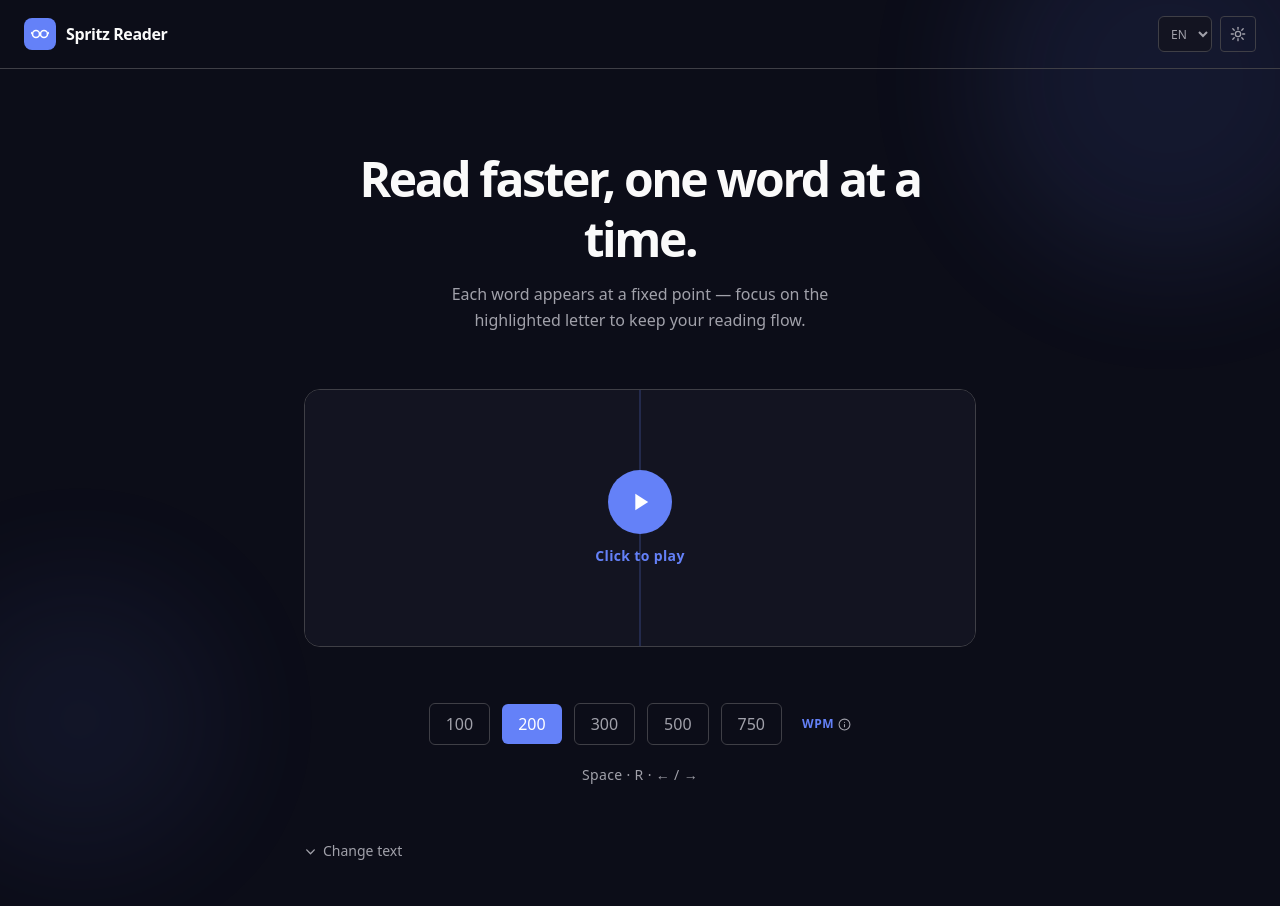
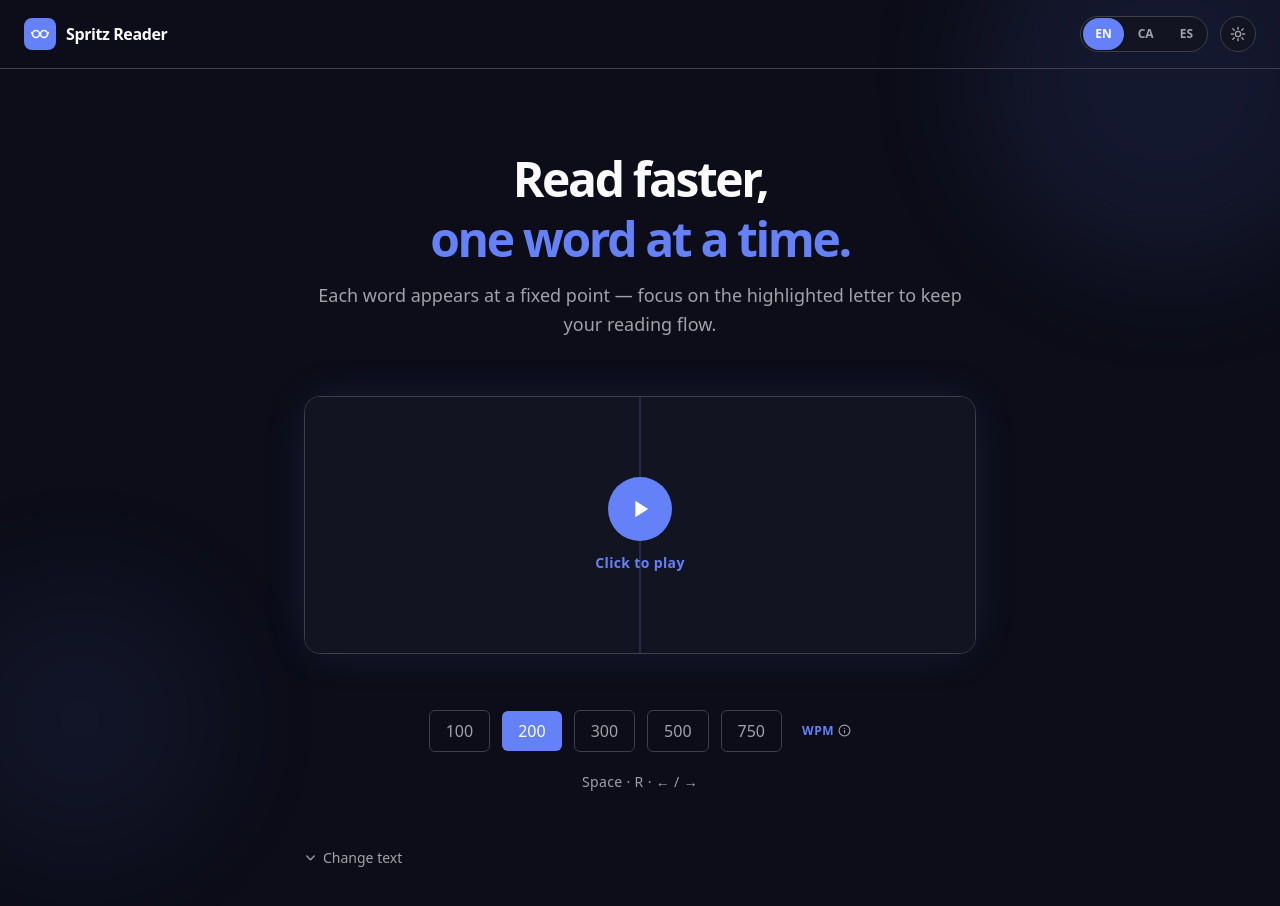
Before and after one commit to daliife/spritz-reader-with-sdd, a React (Vite) app: page / in a window 1280 px wide. Shown: the top 906 px of the page. Built offline with nearby package versions, Linux system fonts and the light colour scheme.

Commit message:
feat: enhance UI components with improved layout and styling, add emphasis to app tagline

```diff
--- a/src/App.tsx
+++ b/src/App.tsx
@@ -154,7 +154,7 @@ export default function App() {
           </div>
           <h1 className="text-base font-bold tracking-tight">Spritz Reader</h1>
         </div>
-        <div className="flex items-center gap-2">
+        <div className="flex items-center gap-3">
           <LanguageSelector
             language={language}
             onChange={handleLanguageChange}
@@ -169,9 +169,12 @@ export default function App() {
           {/* Intro */}
           <div className="text-center animate-fade-up">
             <h2 className="text-3xl sm:text-4xl md:text-5xl font-black tracking-tighter leading-tight">
-              {t.appTagline}
+              <span className="block">{t.appTagline}</span>
+              <span className="block text-(--color-accent)">
+                {t.appTaglineEmphasis}
+              </span>
             </h2>
-            <p className="mt-3 text-sm md:text-base text-(--color-text-muted) max-w-sm md:max-w-md mx-auto leading-relaxed">
+            <p className="mt-3 text-base md:text-lg text-(--color-text-muted) leading-relaxed">
               {t.appDescription}
             </p>
           </div>
@@ -179,12 +182,12 @@ export default function App() {
           {/* Reader display */}
           <div
             className={[
-              "rounded-2xl overflow-hidden border transition-colors duration-300 animate-fade-up",
+              "rounded-2xl overflow-hidden border transition-colors duration-300 animate-fade-up [box-shadow:var(--shadow-card)]",
               status === "playing"
                 ? "border-(--color-accent)"
                 : status === "paused"
                   ? "border-(--color-accent)/60"
-                  : "border-(--color-border) hover:border-(--color-accent)",
+                  : "border-(--color-border)",
             ].join(" ")}
             style={{ animationDelay: "80ms" }}
           >
--- a/src/components/LanguageSelector/LanguageSelector.tsx
+++ b/src/components/LanguageSelector/LanguageSelector.tsx
@@ -13,28 +13,34 @@ const LANGUAGES: { code: Language; label: string }[] = [
 
 /**
  * Language selector — ref: spritz-reader.plan.md §7, spec US-09
- * Renders a native <select> dropdown so the browser handles the picker UI.
+ * Segmented pill control — one button per locale.
  */
 export function LanguageSelector({
   language,
   onChange,
 }: LanguageSelectorProps) {
   return (
-    <select
-      value={language}
-      onChange={(e) => onChange(e.target.value as Language)}
+    <div
+      role="group"
       aria-label="Select language"
-      className="h-9 text-xs font-medium rounded-md border border-(--color-border)
-                 bg-(--color-surface) text-(--color-text-muted)
-                 px-2 cursor-pointer transition-colors
-                 hover:border-(--color-accent) hover:text-(--color-text-primary)
-                 focus:outline-none focus:border-(--color-accent)"
+      className="flex h-9 items-center bg-(--color-surface) border border-(--color-border) rounded-full p-0.5 gap-0.5"
     >
       {LANGUAGES.map(({ code, label }) => (
-        <option key={code} value={code}>
+        <button
+          key={code}
+          onClick={() => onChange(code)}
+          aria-label={`${label} language`}
+          aria-pressed={language === code}
+          className={[
+            "px-3 py-2 text-xs font-semibold rounded-full transition-colors",
+            language === code
+              ? "bg-(--color-accent) text-white shadow-sm"
+              : "text-(--color-text-muted) hover:text-(--color-text-primary)",
+          ].join(" ")}
+        >
           {label}
-        </option>
+        </button>
       ))}
-    </select>
+    </div>
   );
 }
--- a/src/components/ThemeToggle/ThemeToggle.tsx
+++ b/src/components/ThemeToggle/ThemeToggle.tsx
@@ -20,9 +20,9 @@ export function ThemeToggle({ theme, onToggle, t }: ThemeToggleProps) {
       onClick={onToggle}
       aria-label={label}
       title={label}
-      className="w-9 h-9 rounded flex items-center justify-center
-                 text-(--color-text-muted) hover:text-(--color-text-primary)
-                 border border-(--color-border) hover:border-(--color-accent)
+      className="w-9 h-9 rounded-full flex items-center justify-center
+                 bg-(--color-surface) border border-(--color-border)
+                 text-(--color-text-muted) hover:text-(--color-accent) hover:border-(--color-accent)
                  transition-colors"
     >
       {isDark ? (
--- a/src/i18n/translations.ts
+++ b/src/i18n/translations.ts
@@ -3,6 +3,7 @@ export type Language = "en" | "ca" | "es";
 export interface Translations {
   // App intro
   appTagline: string;
+  appTaglineEmphasis: string;
   appDescription: string;
   // SpeedReader display
   idlePlaceholder: string;
@@ -25,7 +26,8 @@ export interface Translations {
 
 export const translations: Record<Language, Translations> = {
   en: {
-    appTagline: "Read faster, one word at a time.",
+    appTagline: "Read faster,",
+    appTaglineEmphasis: "one word at a time.",
     appDescription:
       "Each word appears at a fixed point — focus on the highlighted letter to keep your reading flow.",
     idlePlaceholder: "Click to play",
@@ -42,7 +44,8 @@ export const translations: Record<Language, Translations> = {
     keyboardHint: "Space · R · ← / →",
   },
   ca: {
-    appTagline: "Llegeix més ràpid, paraula a paraula.",
+    appTagline: "Llegeix més ràpid,",
+    appTaglineEmphasis: "una paraula alhora.",
     appDescription:
       "Cada paraula apareix en un punt fix — centra't en la lletra destacada per mantenir el ritme.",
     idlePlaceholder: "Clica per reproduir",
@@ -59,7 +62,8 @@ export const translations: Record<Language, Translations> = {
     keyboardHint: "Espai · R · ← / →",
   },
   es: {
-    appTagline: "Lee más rápido, palabra a palabra.",
+    appTagline: "Lee más rápido,",
+    appTaglineEmphasis: "palabra a palabra.",
     appDescription:
       "Cada palabra aparece en un punto fijo — céntrate en la letra destacada para mantener el ritmo.",
     idlePlaceholder: "Haz clic para reproducir",
--- a/src/index.css
+++ b/src/index.css
@@ -19,6 +19,8 @@
   --color-text-muted: #78716c;
   --color-accent: #4a6cf7;
   --color-border: #e4e4e7;
+  --shadow-card: 0 0 48px -8px
+    color-mix(in srgb, var(--color-accent) 18%, transparent);
 }
 
 /* Dark theme — applied when <html class="dark"> */
```
Also changed, not shown: 2 other files (tests, documents, lock files or other folders).
